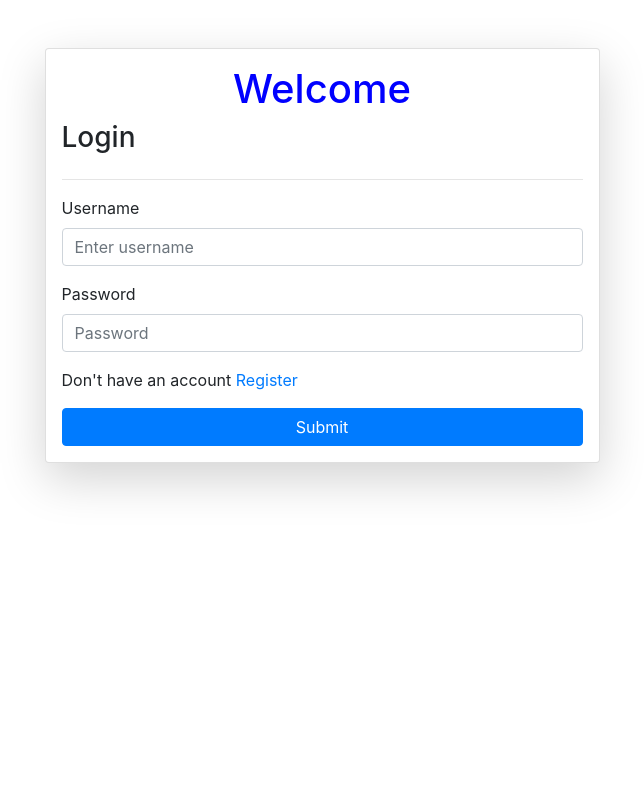
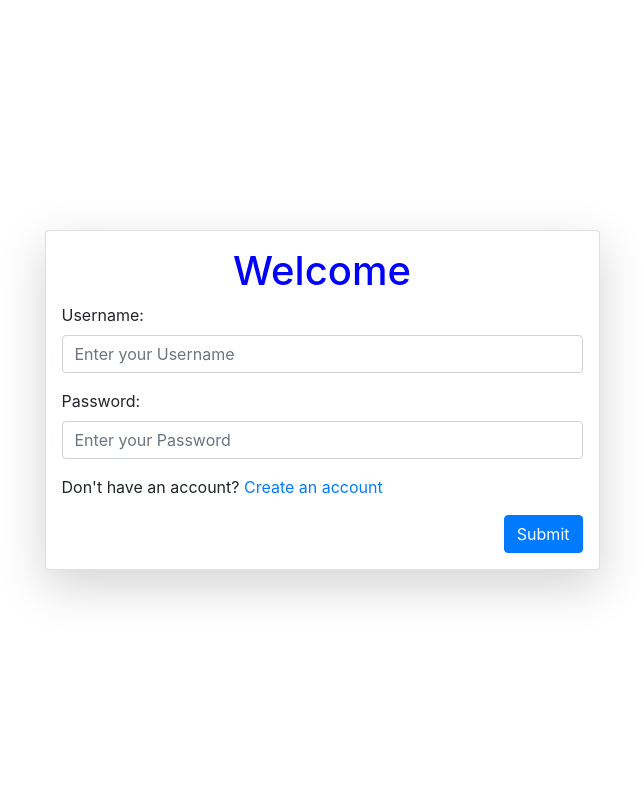
Before and after one commit to krisjscott/User-login-webapp, a Django app: page /login/ in a window 1280 px wide. Shown: the whole page, without its empty margins (318-962 px from the left). Run offline with Django 4.2, Linux system fonts and the light colour scheme; some libraries are stand-ins or nearby versions.

Commit message:
Made change in login page template

```diff
--- a/templates/login.html
+++ b/templates/login.html
@@ -5,45 +5,42 @@
     <meta name="viewport" content="width=device-width, initial-scale=1.0">
     <title>Login</title>
     <link href="https://maxcdn.bootstrapcdn.com/bootstrap/4.5.2/css/bootstrap.min.css" rel="stylesheet">
+    <link rel="stylesheet" href="/static/style.css"> <!-- optional custom styles -->
 </head>
 <body>
-    <div class="container mt-5">
-        <form class="col-6 mx-auto card p-3 shadow-lg" method="post" enctype="multipart/form-data">
+    <div class="container d-flex justify-content-center align-items-center min-vh-100">
+        {% comment %} <h1 class="text-center">Login</h1> {% endcomment %}
+
+        <form class="col-6 mx-auto card p-3 shadow-lg" method="POST" enctype="multipart/form-data">
+            {% csrf_token %}
+
+            <!-- optional welcome (kept from original) -->
             <h1 style="text-align: center;"><span style="color: blue;">Welcome</span></h1>
-
-            {% csrf_token %}  <!-- CSRF token for security -->
-
-            <!-- Login heading -->
-            <h3>Login</h3>
-            <hr>
 
             <!-- Display error/success messages -->
             {% if messages %}
             <div class="alert alert-primary" role="alert">
                 {% for message in messages %}
-                {{ message }}
+                    {{ message }}
                 {% endfor %}
             </div>
             {% endif %}
 
-            <!-- Username input field -->
-            <div class="form-group">
-                <label for="exampleInputEmail1">Username</label>
-                <input type="text" class="form-control" name="username" id="exampleInputEmail1" aria-describedby="emailHelp"
-                    placeholder="Enter username" required>
+            <label for="exampleInputEmail1">Username:</label>
+            <input type="text" class="form-control mb-3" name="username" id="exampleInputEmail1"
+                   placeholder="Enter your Username" required>
+
+            <label for="exampleInputPassword1">Password:</label>
+            <input type="password" name="password" class="form-control mb-3" id="exampleInputPassword1"
+                   placeholder="Enter your Password" required>
+
+            <p>Don't have an account?
+                <a href="/register/" style="text-decoration: none;">Create an account</a>
+            </p>
+
+            <div class="wrap text-right">
+                <button type="submit" class="btn btn-primary">Submit</button>
             </div>
-
-            <!-- Password input field -->
-            <div class="form-group">
-                <label for="exampleInputPassword1">Password</label>
-                <input type="password" name="password" class="form-control" id="exampleInputPassword1" placeholder="Password" required>
-            </div>
-
-            <!-- Link to registration page -->
-            <p>Don't have an account <a href="/register/">Register</a> </p>
-
-            <!-- Submit button -->
-            <button type="submit" class="btn btn-primary">Submit</button>
         </form>
     </div>
 </body>
```
Also changed, not shown: db.sqlite3.
